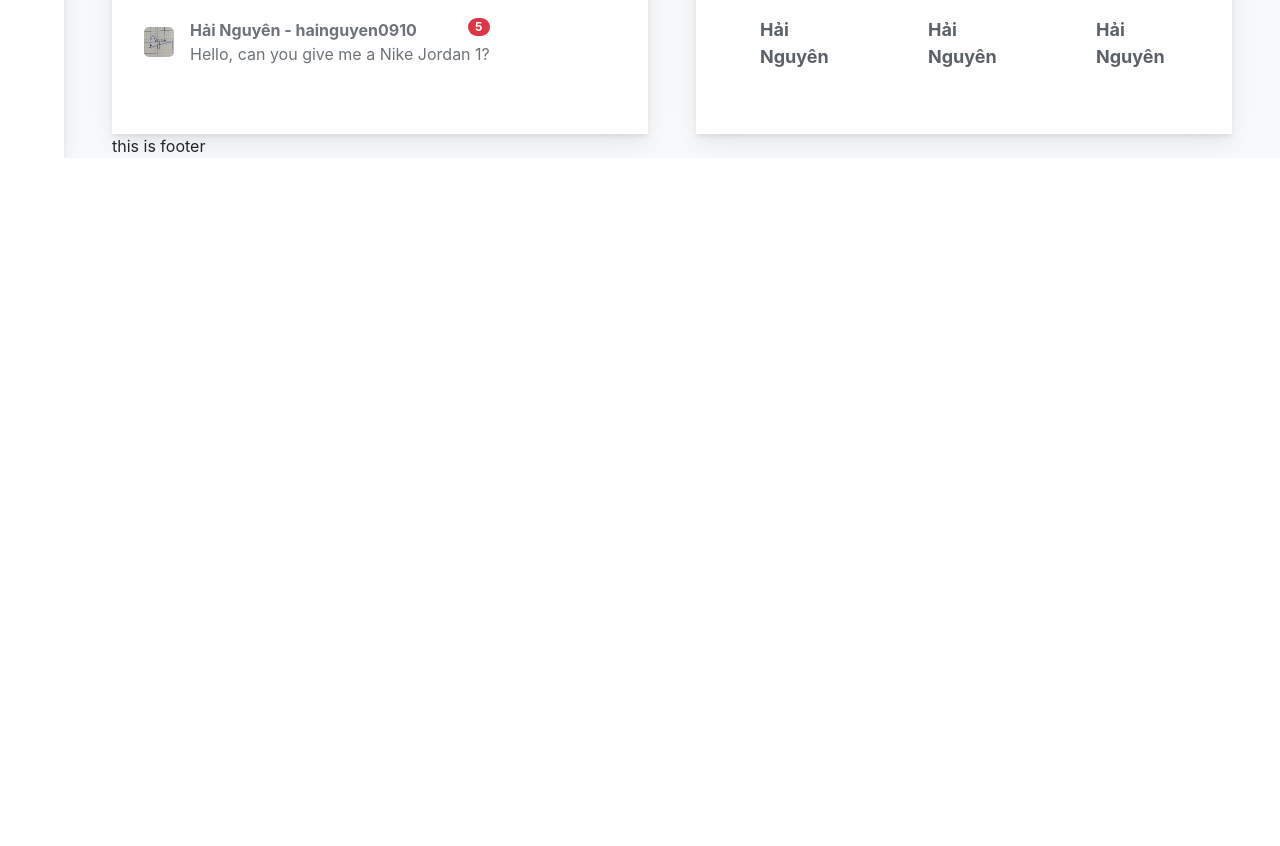
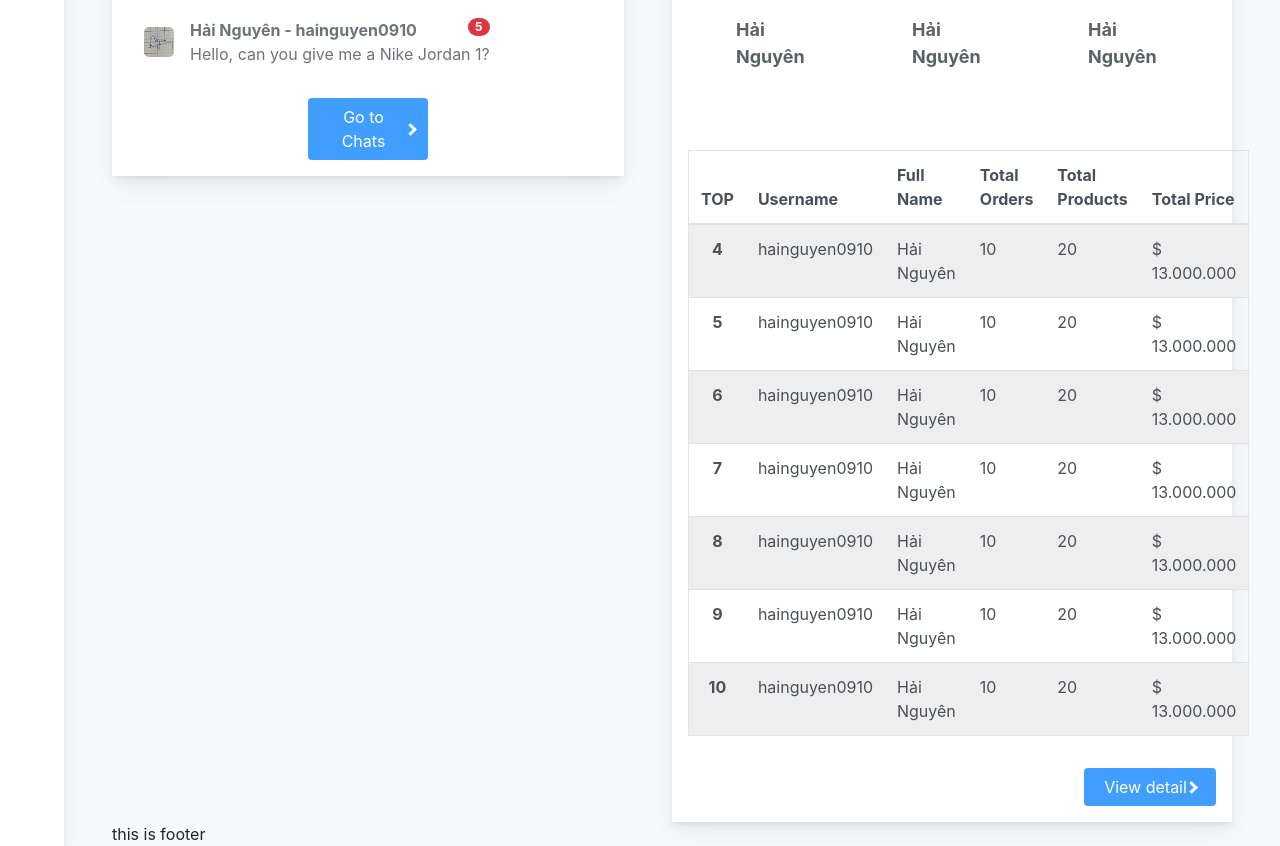
Before and after one commit to hainguyen0910/shoes-shop-admin, a React app: page / in a window 1280 px wide. Shown: the part 2533-3379 px from the top of the page. Before the commit the page ends 2691 px from the top, so only its background shows below. Built offline with nearby package versions, Linux system fonts and the light colour scheme.

Commit message:
top10 buyer

```diff
--- a/src/components/Overview/index.jsx
+++ b/src/components/Overview/index.jsx
@@ -16,6 +16,7 @@ import TableProduct from 'Components/TableProduct';
 import UnreadMessage from 'Components/UnreadMessage';
 import SingleBarRank from 'Components/SingleBarRank';
 import { Scrollbars } from 'react-custom-scrollbars';
+import { Table } from 'reactstrap';
 
 import React from 'react';
 import Select from 'react-select';
@@ -262,11 +263,105 @@ const messages = [
   },
 ];
 
+const top10Buyer = [
+  {
+    username: 'hainguyen0910',
+    fullname: 'Hải Nguyên',
+    totalOrders: 10,
+    totalProducts: 20,
+    totalPrice: '$ 13.000.000',
+  },
+  {
+    username: 'hainguyen0910',
+    fullname: 'Hải Nguyên',
+    totalOrders: 10,
+    totalProducts: 20,
+    totalPrice: '$ 13.000.000',
+  },
+  {
+    username: 'hainguyen0910',
+    fullname: 'Hải Nguyên',
+    totalOrders: 10,
+    totalProducts: 20,
+    totalPrice: '$ 13.000.000',
+  },
+  {
+    username: 'hainguyen0910',
+    fullname: 'Hải Nguyên',
+    totalOrders: 10,
+    totalProducts: 20,
+    totalPrice: '$ 13.000.000',
+  },
+  {
+    username: 'hainguyen0910',
+    fullname: 'Hải Nguyên',
+    totalOrders: 10,
+    totalProducts: 20,
+    totalPrice: '$ 13.000.000',
+  },
+  {
+    username: 'hainguyen0910',
+    fullname: 'Hải Nguyên',
+    totalOrders: 10,
+    totalProducts: 20,
+    totalPrice: '$ 13.000.000',
+  },
+  {
+    username: 'hainguyen0910',
+    fullname: 'Hải Nguyên',
+    totalOrders: 10,
+    totalProducts: 20,
+    totalPrice: '$ 13.000.000',
+  },
+  {
+    username: 'hainguyen0910',
+    fullname: 'Hải Nguyên',
+    totalOrders: 10,
+    totalProducts: 20,
+    totalPrice: '$ 13.000.000',
+  },
+  {
+    username: 'hainguyen0910',
+    fullname: 'Hải Nguyên',
+    totalOrders: 10,
+    totalProducts: 20,
+    totalPrice: '$ 13.000.000',
+  },
+  {
+    username: 'hainguyen0910',
+    fullname: 'Hải Nguyên',
+    totalOrders: 10,
+    totalProducts: 20,
+    totalPrice: '$ 13.000.000',
+  },
+];
+
 function index() {
   // const handleOnChangType = (selectedOption) => {};
 
+  const renderDataTableTopBuyer = (_data) => {
+    const newData = _data.filter((item, _index) => {
+      if (_index >= 3) return item;
+      return null;
+    });
+    let xhtml = null;
+    xhtml = newData.map((item, _index) => (
+      <tr key={_index} className={(_index + 1) % 2 !== 0 ? 'even' : ''}>
+        <th scope="row" className="text-center">
+          {_index + 4}
+        </th>
+        <td>{item.username}</td>
+        <td>{item.fullname}</td>
+        <td>{item.totalOrders}</td>
+        <td>{item.totalProducts}</td>
+        <td>{item.totalPrice}</td>
+      </tr>
+    ));
+    return xhtml;
+  };
+
   return (
-    <div>
+    <div className="overview-page">
       <PageTitle
         icon={portraitIcon}
         title="Overview"
@@ -481,7 +576,7 @@ function index() {
       </div>
 
       <div className="table-messages-unread-and-user-active d-flex">
-        <div className="w-50 box-shadow-light bg-white">
+        <div className="w-50 box-shadow-light bg-white h-50">
           <div className="mr-2 d-flex align-items-center justify-content-between">
             <span className="d-flex align-items-center">
               <span className="mr-2 title-chart-order">Unread Messages</span>
@@ -506,6 +601,14 @@ function index() {
                 <UnreadMessage data={item} key={_index} />
               ))}
             </Scrollbars>
+          </div>
+          <div className="d-flex justify-content-center mt-3">
+            <button
+              className="btn btn-view-detail d-flex align-items-center justify-content-center w-25"
+              type="button"
+            >
+              Go to Chats <i className="arrow right" />
+            </button>
           </div>
         </div>
 
@@ -555,6 +658,30 @@ function index() {
                 count={8}
               />
             </div>
+
+            <div className="top-10-buyer">
+              <Table>
+                <thead>
+                  <tr>
+                    <th className="text-center">TOP</th>
+                    <th>Username</th>
+                    <th>Full Name</th>
+                    <th>Total Orders</th>
+                    <th>Total Products</th>
+                    <th>Total Price</th>
+                  </tr>
+                </thead>
+                <tbody>{renderDataTableTopBuyer(top10Buyer)}</tbody>
+              </Table>
+              <div className="d-flex justify-content-end">
+                <button
+                  className="btn btn-view-detail d-flex align-items-center justify-content-center w-25"
+                  type="button"
+                >
+                  View detail <i className="arrow right" />
+                </button>
+              </div>
+            </div>
           </div>
         </div>
       </div>
--- a/src/components/Overview/style.scss
+++ b/src/components/Overview/style.scss
@@ -1,5 +1,6 @@
 @import 'assets/styles/helpers/variables';
 
+.overview-page {
   .box-shadow-light {
     box-shadow: $box-shadow-light;
   }
@@ -55,7 +56,6 @@
     background-color: $white-color;
   }
 
-.view-detail-table-product {
   .arrow {
     border: solid $white-color;
     border-width: 0 3px 3px 0;
@@ -67,9 +67,10 @@
     transform: rotate(-45deg);
     -webkit-transform: rotate(-45deg);
   }
+
   .btn-view-detail {
-    background-color: $primary-color;
-    color: $white-color;
+    background-color: $primary-color !important;
+    color: $white-color !important;
     transition: all 0.3s;
     &:hover {
       color: $white-color;
@@ -78,11 +79,37 @@
       transition: all 0.3s;
     }
   }
-}
-
   .table-messages-unread-and-user-active {
     margin-top: 2rem;
     .box-shadow-light.bg-white {
       padding: 1rem !important;
     }
   }
+
+  .top-10-buyer {
+    .table {
+      margin: 2rem 0;
+      color: $text-color-1 !important;
+      tr.even {
+        background-color: #eee;
+      }
+      tr {
+        &:hover {
+          background-color: #e0f3ff;
+        }
+      }
+      tbody,
+      thead {
+        tr {
+          padding: 0 !important;
+          margin: 0.75rem !important;
+          border-left: 1px solid #e1e5e8;
+          border-right: 1px solid #e1e5e8;
+          &:last-child {
+            border-bottom: 1px solid #e1e5e8;
+          }
+        }
+      }
+    }
+  }
+}
```
Lines whose indentation alone changed are shown as unchanged.
